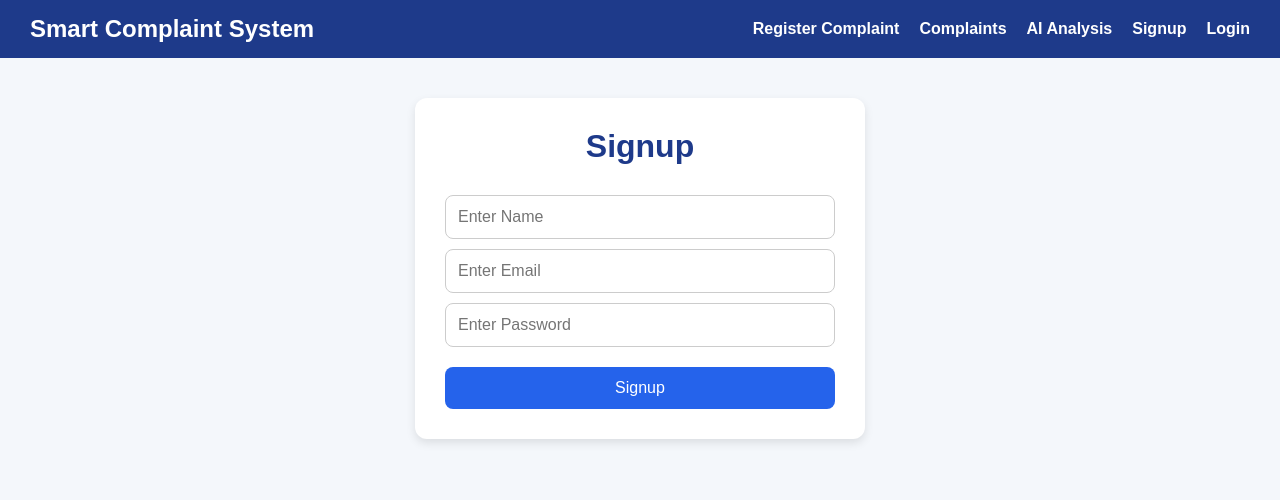
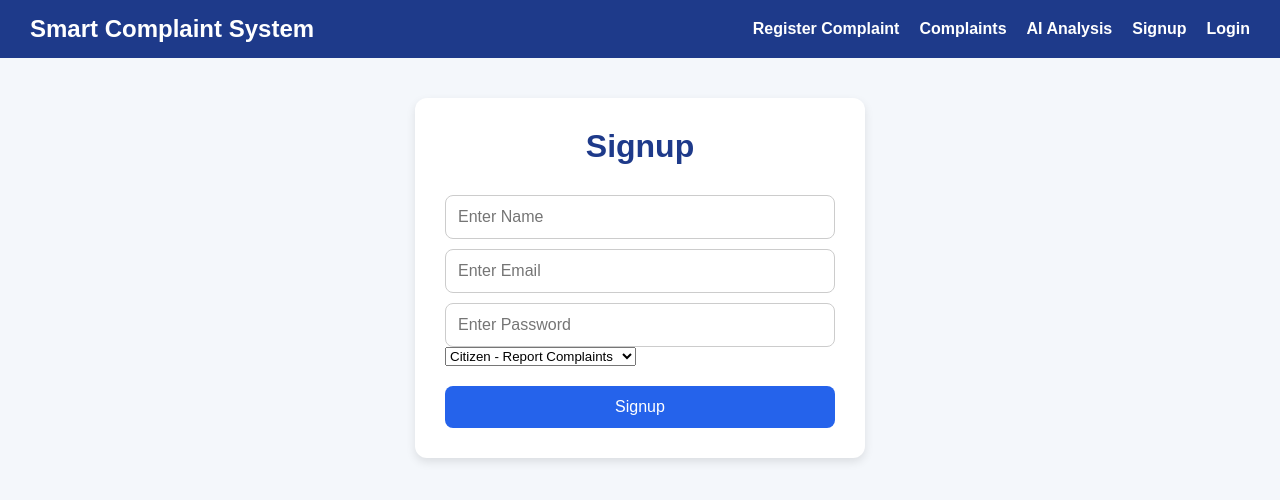
Before and after one commit to VaishnaviSahu206/smart-complaint-system, a React app in the folder frontend/: page /signup in a window 1280 px wide. Shown: the top 500 px of the page. Built offline with nearby package versions, Linux system fonts and the light colour scheme; the HTML template or start-up script is replaced by a standard one.

Commit message:
Added role based login redirect

```diff
--- a/frontend/src/pages/Login.jsx
+++ b/frontend/src/pages/Login.jsx
@@ -31,7 +31,14 @@ function Login() {
             );
 
             alert("Login Successful");
-            navigate("/register-complaint");
+            if (res.data.role === "admin") {
+
+    navigate("/complaints");
+
+} else {
+
+    navigate("/register-complaint");
+}
 
         } catch (error) {
 
--- a/frontend/src/pages/Signup.jsx
+++ b/frontend/src/pages/Signup.jsx
@@ -13,6 +13,8 @@ function Signup() {
     const [password, setPassword] =
         useState("");
 const navigate = useNavigate();
+const [role, setRole] =
+    useState("citizen");
     const handleSignup = async (e) => {
 
         e.preventDefault();
@@ -26,7 +28,8 @@ const navigate = useNavigate();
                 {
                     name,
                     email,
-                    password
+                    password,
+                    role
                 }
             );
 
@@ -77,7 +80,25 @@ const navigate = useNavigate();
                         setPassword(e.target.value)
                     }
                 />
+                <select
+    onChange={(e) =>
+        setRole(e.target.value)
+    }
+>
 
+    <option value="citizen">
+
+        Citizen - Report Complaints
+
+    </option>
+
+    <option value="admin">
+
+        Admin - Manage Complaints
+
+    </option>
+
+</select>
                 <button type="submit">
 
                     Signup
```
Also changed, not shown: 2 other files (tests, documents, lock files or other folders).
